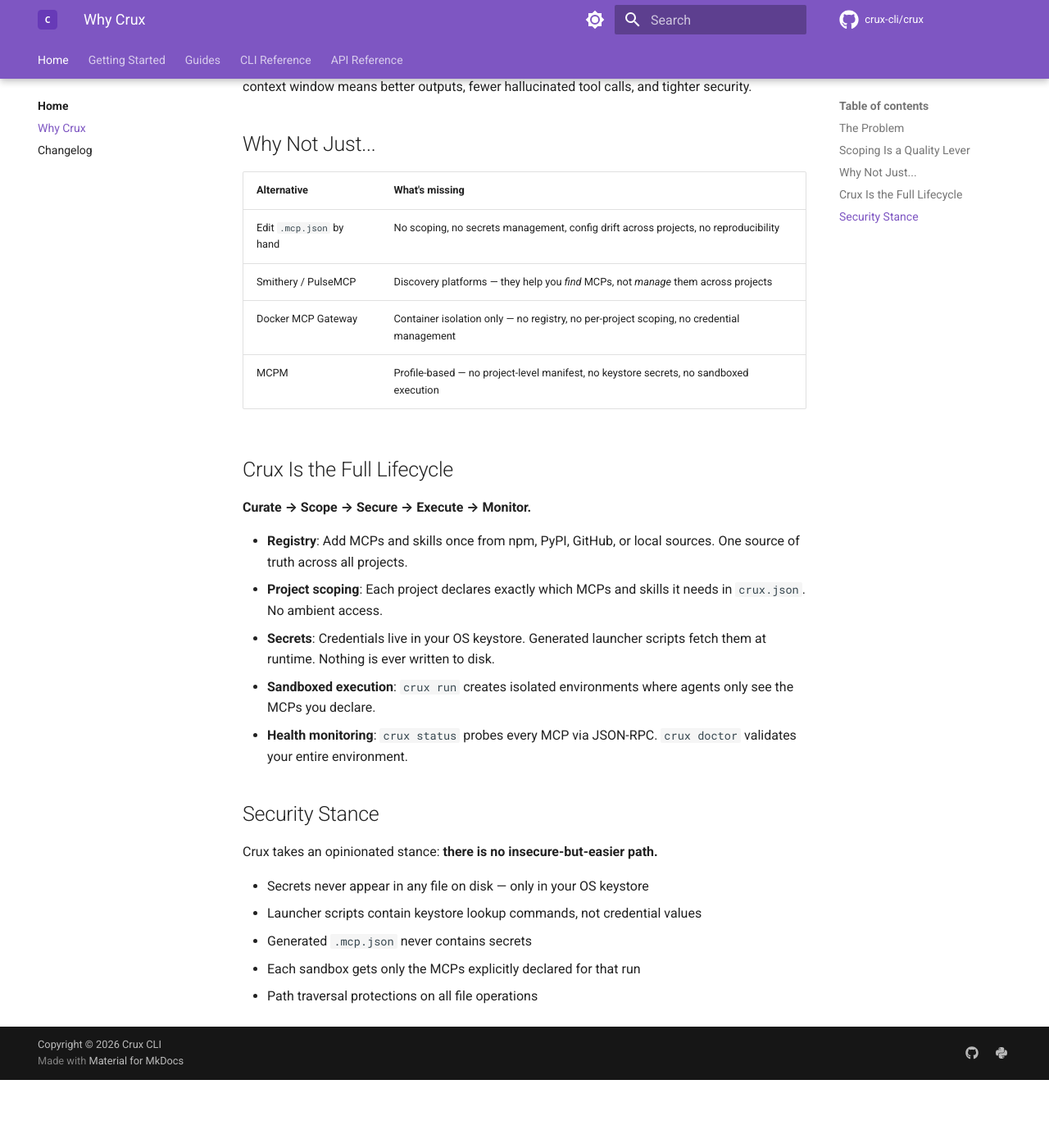
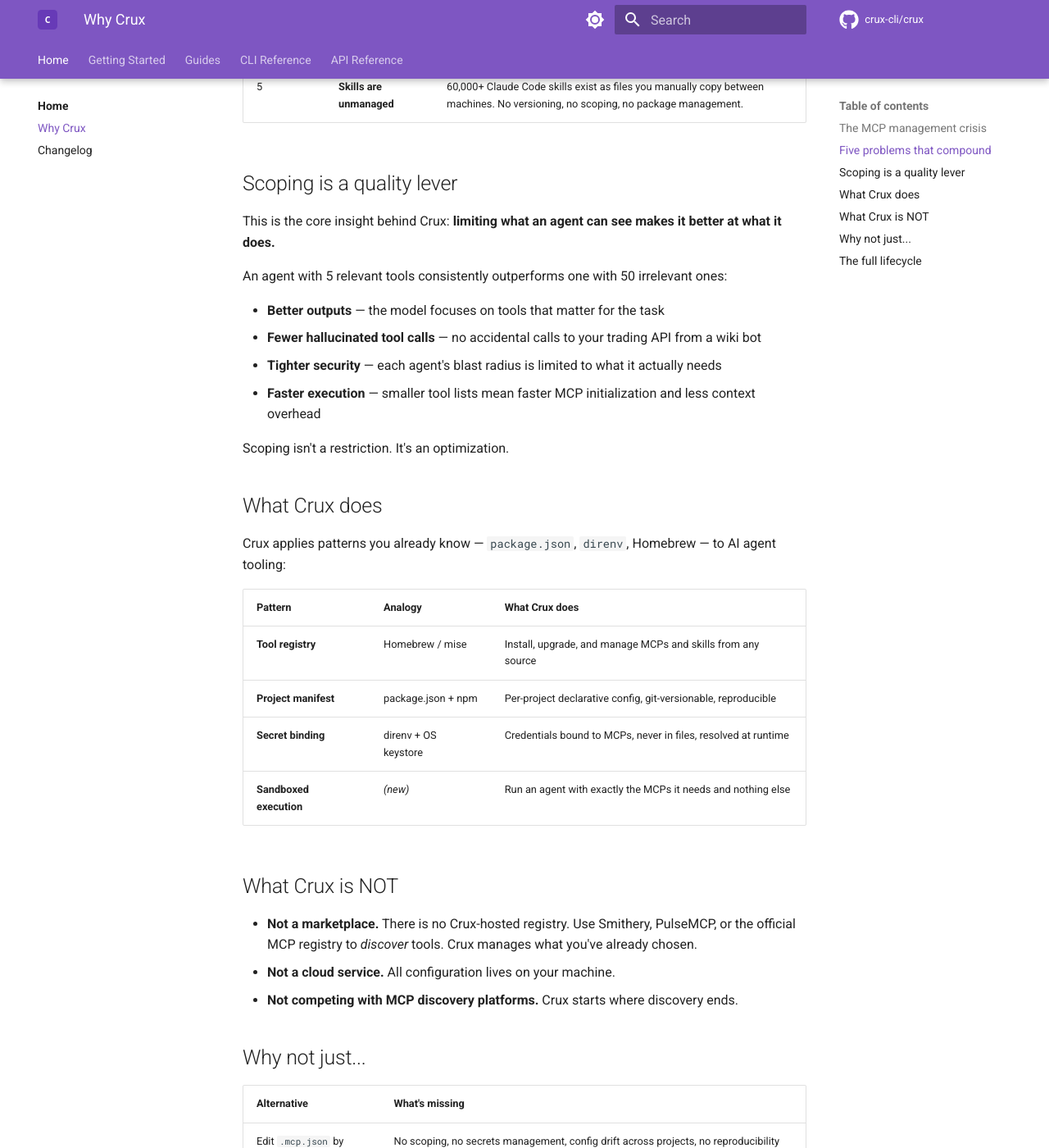
Before and after one commit to crux-cli/crux, an MkDocs documentation site: the page built from docs/why-crux.md, in a window 1280 px wide and 1400 px high, scrolled down 827 px. Shown: the whole window at 82% size. Built offline with MkDocs 1.6.1 and Material for MkDocs 9.7.7, drawn with Linux system fonts in a browser that asks for light colours; comment, search, counter and statistics services are not loaded; the version menu is left out; before the commit the page ends 2144 px from its top, so only the background shows below that; some of the changed text lies outside the part shown.

Commit message:
docs: improve homepage narrative, mermaid architecture diagram, and README (#5)
- Replace ASCII art with professional mermaid diagram showing full architecture
  (discovery sources → registry/secrets/sync → scoped projects)
- Skills management included in architecture diagram and throughout copy
- New tagline: "The package manager for AI agent tooling"
- Lead with real user story (Alex persona from design docs) and concrete pain
- "Why scoping matters" section explaining the quality lever insight
- Full lifecycle table (curate → scope → secure → execute → monitor)
- README: matching narrative, mermaid diagram, docs badge link
- why-crux.md: expanded with user persona, pattern analogies, full lifecycle

Co-authored-by: Claude Opus 4.6 (1M context) <noreply@anthropic.com>

```diff
--- a/docs/why-crux.md
+++ b/docs/why-crux.md
@@ -1,48 +1,68 @@
 # Why Crux
 
-The MCP ecosystem has exploded — 10,000+ servers, 60,000+ skills, and counting. But there's no way to manage them.
+## The MCP management crisis
 
-## The Problem
+The MCP ecosystem has exploded — 10,000+ servers, 60,000+ skills, and counting. But there's no way to manage them at scale.
 
-Without Crux, managing MCPs at scale looks like this:
+Meet Alex, a developer building multi-agent workflows. They have 30+ MCPs across 8 projects, API keys for 15 services scattered across config files, and a research agent that once accidentally called the trading API because all MCPs were globally visible. Setting up a new project means copying `.mcp.json` by hand, editing it for 30 minutes, and hoping nothing leaks.
 
-| Pain | What happens |
-|------|-------------|
-| **Configuration sprawl** | 20 projects x 50 MCPs = 20 hand-maintained `.mcp.json` files. Add a new MCP? Edit every project. |
-| **Credential leakage** | 48% of MCP servers recommend storing API keys in plaintext. Keys end up committed to git, leaked in logs. |
-| **No scoping** | Every agent sees every tool. A coding assistant gets your home automation MCPs. A wiki bot gets filesystem write access. More tools = more noise = worse outputs. |
-| **No reproducibility** | You can't `git clone` a project and get its MCP setup. There's no `npm install` for AI tooling. |
-| **Skills are unmanaged** | 60,000+ Claude Code skills exist as files you manually copy between machines. No versioning. No scoping. No package management. |
+Alex's story isn't unusual. Every developer building with AI agents hits the same wall.
 
-## Scoping Is a Quality Lever
+## Five problems that compound
 
-**An agent with 5 relevant tools outperforms one drowning in 50 irrelevant ones.** Less noise in the context window means better outputs, fewer hallucinated tool calls, and tighter security.
+| # | Problem | What happens at scale |
+|---|---------|----------------------|
+| 1 | **Configuration sprawl** | 20 projects x 50 MCPs = 20 hand-maintained `.mcp.json` files. Add a new MCP? Edit every project. |
+| 2 | **Credential leakage** | 48% of MCP servers recommend storing API keys in plaintext. Keys end up committed to git, leaked in logs. |
+| 3 | **No scoping** | Every agent sees every tool. A coding assistant gets home automation MCPs. A wiki bot gets filesystem write access. More tools = more noise = worse outputs. |
+| 4 | **No reproducibility** | You can't `git clone` a project and get its MCP setup. There's no `npm install` for AI tooling. |
+| 5 | **Skills are unmanaged** | 60,000+ Claude Code skills exist as files you manually copy between machines. No versioning, no scoping, no package management. |
 
-## Why Not Just...
+## Scoping is a quality lever
+
+This is the core insight behind Crux: **limiting what an agent can see makes it better at what it does.**
+
+An agent with 5 relevant tools consistently outperforms one with 50 irrelevant ones:
+
+- **Better outputs** — the model focuses on tools that matter for the task
+- **Fewer hallucinated tool calls** — no accidental calls to your trading API from a wiki bot
+- **Tighter security** — each agent's blast radius is limited to what it actually needs
+- **Faster execution** — smaller tool lists mean faster MCP initialization and less context overhead
+
+Scoping isn't a restriction. It's an optimization.
+
+## What Crux does
+
+Crux applies patterns you already know — `package.json`, `direnv`, Homebrew — to AI agent tooling:
+
+| Pattern | Analogy | What Crux does |
+|---------|---------|---------------|
+| **Tool registry** | Homebrew / mise | Install, upgrade, and manage MCPs and skills from any source |
+| **Project manifest** | package.json + npm | Per-project declarative config, git-versionable, reproducible |
+| **Secret binding** | direnv + OS keystore | Credentials bound to MCPs, never in files, resolved at runtime |
+| **Sandboxed execution** | *(new)* | Run an agent with exactly the MCPs it needs and nothing else |
+
+## What Crux is NOT
+
+- **Not a marketplace.** There is no Crux-hosted registry. Use Smithery, PulseMCP, or the official MCP registry to *discover* tools. Crux manages what you've already chosen.
+- **Not a cloud service.** All configuration lives on your machine.
+- **Not competing with MCP discovery platforms.** Crux starts where discovery ends.
+
+## Why not just...
 
 | Alternative | What's missing |
 |------------|---------------|
 | Edit `.mcp.json` by hand | No scoping, no secrets management, config drift across projects, no reproducibility |
-| Smithery / PulseMCP | Discovery platforms — they help you *find* MCPs, not *manage* them across projects |
+| Smithery / PulseMCP | Discovery platforms — they help you *find* MCPs, not *manage* them |
 | Docker MCP Gateway | Container isolation only — no registry, no per-project scoping, no credential management |
 | MCPM | Profile-based — no project-level manifest, no keystore secrets, no sandboxed execution |
 
-## Crux Is the Full Lifecycle
+## The full lifecycle
 
-**Curate → Scope → Secure → Execute → Monitor.**
+**Curate → Scope → Secure → Execute → Monitor**
 
-- **Registry**: Add MCPs and skills once from npm, PyPI, GitHub, or local sources. One source of truth across all projects.
-- **Project scoping**: Each project declares exactly which MCPs and skills it needs in `crux.json`. No ambient access.
-- **Secrets**: Credentials live in your OS keystore. Generated launcher scripts fetch them at runtime. Nothing is ever written to disk.
-- **Sandboxed execution**: `crux run` creates isolated environments where agents only see the MCPs you declare.
-- **Health monitoring**: `crux status` probes every MCP via JSON-RPC. `crux doctor` validates your entire environment.
-
-## Security Stance
-
-Crux takes an opinionated stance: **there is no insecure-but-easier path.**
-
-- Secrets never appear in any file on disk — only in your OS keystore
-- Launcher scripts contain keystore lookup commands, not credential values
-- Generated `.mcp.json` never contains secrets
-- Each sandbox gets only the MCPs explicitly declared for that run
-- Path traversal protections on all file operations
+1. **Curate** — Build a personal registry of MCPs and skills. Add from npm, PyPI, GitHub, or local sources. One source of truth across all projects.
+2. **Scope** — Each project declares exactly which MCPs and skills it needs in `crux.json`. Agents only see what's declared.
+3. **Secure** — Credentials live in your OS keystore. Launcher scripts fetch them at runtime. Nothing is ever written to disk.
+4. **Execute** — `crux run` creates sandboxes where agents only access declared MCPs. Pre-flight checks catch misconfigurations before execution.
+5. **Monitor** — `crux status` probes every MCP via JSON-RPC. `crux doctor` validates your entire environment and auto-fixes what it can.
```
Also changed, not shown: README.md (+86 -92 lines), docs/index.md (+115 -38 lines).
